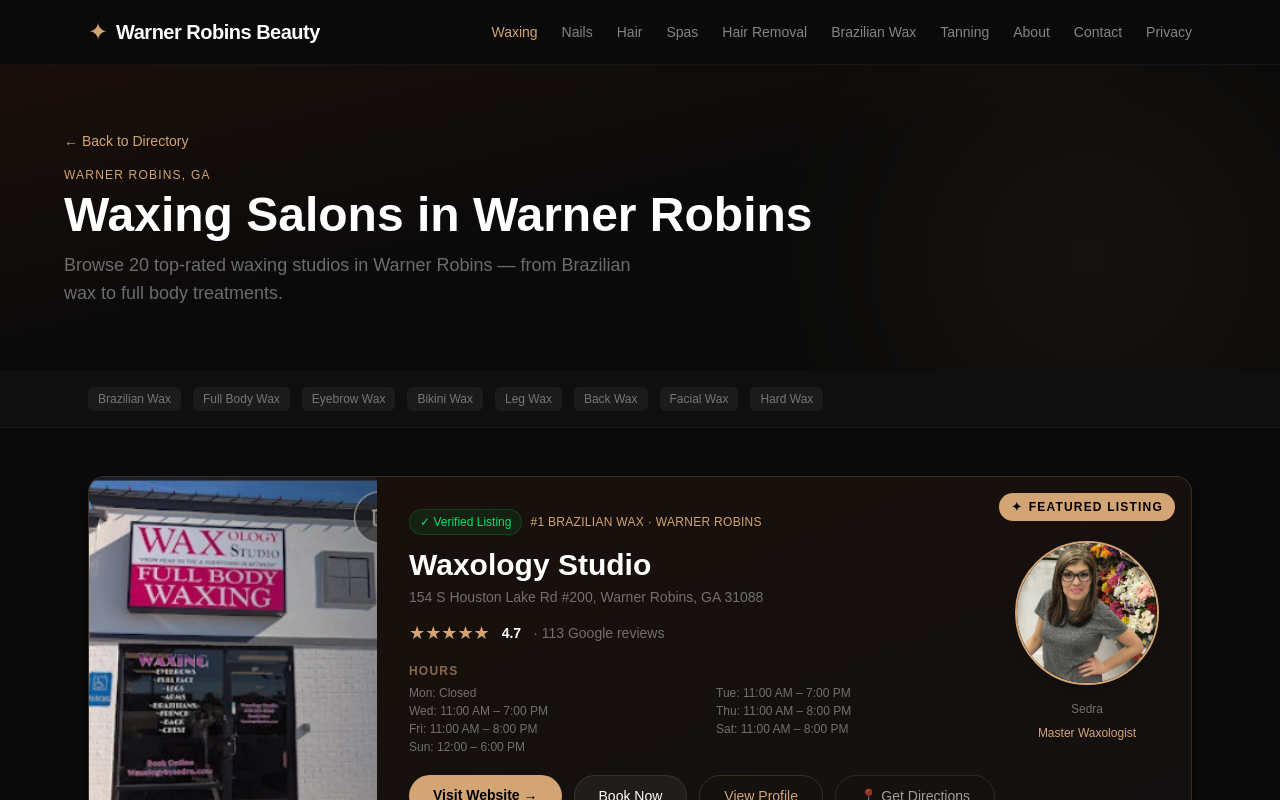
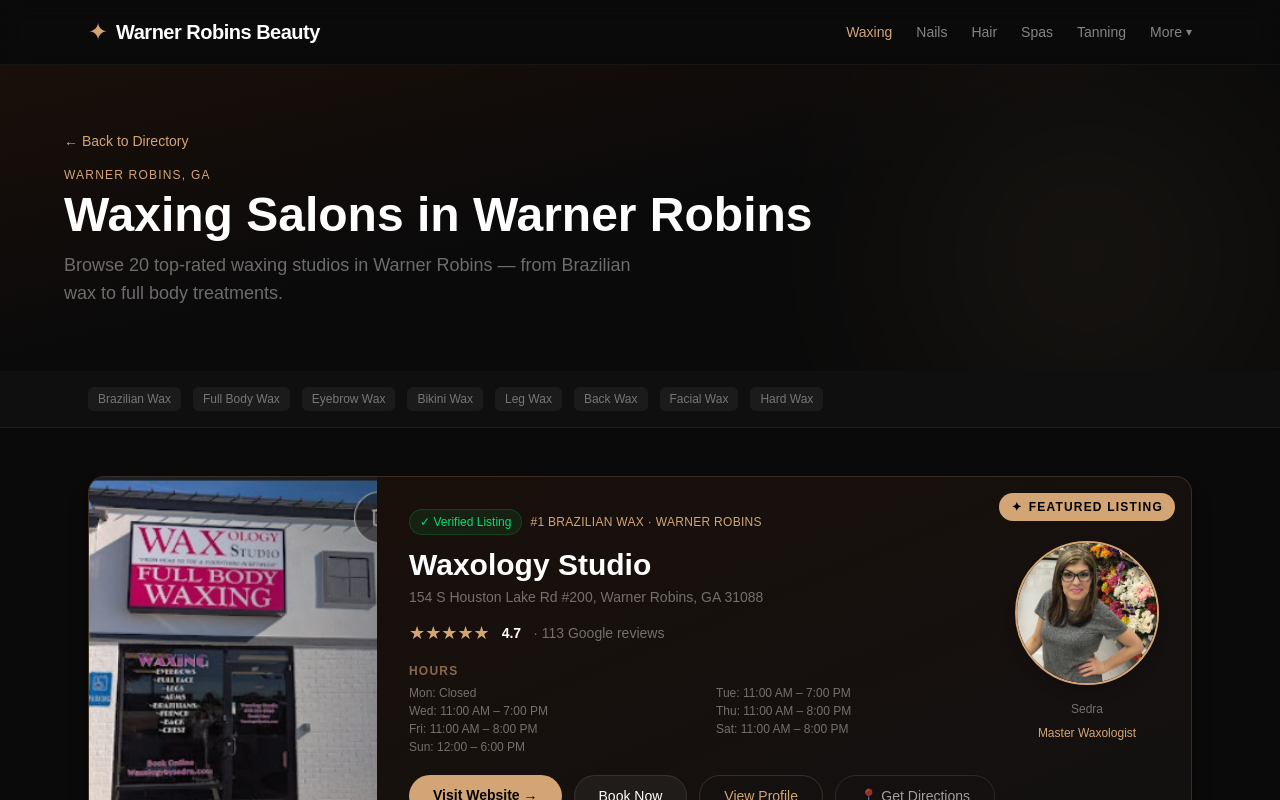
Before and after one commit to skenned23/warnerrobinsbeauty, a Next.js app: page /waxing in a window 1280 px wide. Shown: the top 800 px of the page. Built offline with nearby package versions, Linux system fonts and the light colour scheme; a web font is replaced by a local one.

Commit message:
feat: replace hardcoded nav with Navbar component in waxing page

```diff
--- a/app/about/page.tsx
+++ b/app/about/page.tsx
@@ -1,5 +1,6 @@
 import Link from "next/link";
 import type { Metadata } from "next";
+import Navbar from "../components/Navbar";
 
 export const metadata: Metadata = {
   title: "About — Warner Robins Beauty Directory",
--- a/app/brazilian-wax/page.tsx
+++ b/app/brazilian-wax/page.tsx
@@ -2,6 +2,7 @@ import fs from "fs";
 import path from "path";
 import Link from "next/link";
 import type { Metadata } from "next";
+import Navbar from "../components/Navbar";
 import FeaturedListing from "../components/FeaturedListing";
 
 export const metadata: Metadata = {
--- a/app/contact/page.tsx
+++ b/app/contact/page.tsx
@@ -1,5 +1,6 @@
 import Link from "next/link";
 import type { Metadata } from "next";
+import Navbar from "../components/Navbar";
 
 export const metadata: Metadata = {
   title: "Contact — Warner Robins Beauty Directory",
--- a/app/hair-removal/page.tsx
+++ b/app/hair-removal/page.tsx
@@ -2,6 +2,7 @@ import fs from "fs";
 import path from "path";
 import Link from "next/link";
 import type { Metadata } from "next";
+import Navbar from "../components/Navbar";
 import FeaturedListing from "../components/FeaturedListing";
 
 export const metadata: Metadata = {
--- a/app/hair-salons/page.tsx
+++ b/app/hair-salons/page.tsx
@@ -2,6 +2,7 @@ import fs from "fs";
 import path from "path";
 import Link from "next/link";
 import type { Metadata } from "next";
+import Navbar from "../components/Navbar";
 
 export const metadata: Metadata = {
   title: "Hair Salons in Warner Robins, GA — Best Hair Stylists Near You",
--- a/app/nail-salons/page.tsx
+++ b/app/nail-salons/page.tsx
@@ -2,6 +2,7 @@ import fs from "fs";
 import path from "path";
 import Link from "next/link";
 import type { Metadata } from "next";
+import Navbar from "../components/Navbar";
 
 export const metadata: Metadata = {
   title: "Nail Salons in Warner Robins, GA — Best Manicure & Pedicure Near You",
--- a/app/page.tsx
+++ b/app/page.tsx
@@ -2,6 +2,7 @@ import fs from "fs";
 import path from "path";
 import Link from "next/link";
 import type { Metadata } from "next";
+import Navbar from "../components/Navbar";
 import FeaturedListing from "./components/FeaturedListing";
 
 export const metadata: Metadata = {
--- a/app/privacy/page.tsx
+++ b/app/privacy/page.tsx
@@ -1,5 +1,6 @@
 import Link from "next/link";
 import type { Metadata } from "next";
+import Navbar from "../components/Navbar";
 
 export const metadata: Metadata = {
   title: "Privacy Policy — Warner Robins Beauty Directory",
--- a/app/spas/page.tsx
+++ b/app/spas/page.tsx
@@ -2,6 +2,7 @@ import fs from "fs";
 import path from "path";
 import Link from "next/link";
 import type { Metadata } from "next";
+import Navbar from "../components/Navbar";
 
 export const metadata: Metadata = {
   title: "Spas in Warner Robins, GA — Best Massage & Facial Near You",
--- a/app/tanning-salons/page.tsx
+++ b/app/tanning-salons/page.tsx
@@ -2,6 +2,7 @@ import fs from "fs";
 import path from "path";
 import Link from "next/link";
 import type { Metadata } from "next";
+import Navbar from "../components/Navbar";
 
 export const metadata: Metadata = {
   title: "Tanning Salons in Warner Robins, GA — Best Tanning Near You",
--- a/app/waxing/page.tsx
+++ b/app/waxing/page.tsx
@@ -1,7 +1,7 @@
 import fs from "fs";
 import FeaturedListing from "../components/FeaturedListing";
+import Navbar from "../components/Navbar";
 import path from "path";
-import Link from "next/link";
 import type { Metadata } from "next";
 
 export const metadata: Metadata = {
@@ -60,34 +60,14 @@ export default function WaxingPage() {
   return (
     <main className="min-h-screen bg-[#0A0A0A] text-white">
 
-      {/* Nav */}
-      <header className="sticky top-0 z-50 bg-[#0A0A0A]/90 backdrop-blur-md border-b border-white/5">
-        <div className="max-w-6xl mx-auto px-6 py-4 flex items-center justify-between">
-          <Link href="/" className="flex items-center gap-2">
-            <span className="text-[#D4A574] text-2xl">✦</span>
-            <span className="text-xl font-semibold tracking-tight">Warner Robins Beauty</span>
-          </Link>
-          <nav className="hidden md:flex gap-6 text-sm text-white/50">
-            <Link href="/waxing" className="text-[#D4A574] font-medium">Waxing</Link>
-            <Link href="/nail-salons" className="hover:text-[#D4A574] transition-colors">Nails</Link>
-            <Link href="/hair-salons" className="hover:text-[#D4A574] transition-colors">Hair</Link>
-            <Link href="/spas" className="hover:text-[#D4A574] transition-colors">Spas</Link>
-            <Link href="/hair-removal" className="hover:text-[#D4A574] transition-colors">Hair Removal</Link>
-            <Link href="/brazilian-wax" className="hover:text-[#D4A574] transition-colors">Brazilian Wax</Link>
-            <Link href="/tanning-salons" className="hover:text-[#D4A574] transition-colors">Tanning</Link>
-            <Link href="/about" className="hover:text-[#D4A574] transition-colors">About</Link>
-            <Link href="/contact" className="hover:text-[#D4A574] transition-colors">Contact</Link>
-            <Link href="/privacy" className="hover:text-[#D4A574] transition-colors">Privacy</Link>
-          </nav>
-        </div>
-      </header>
+      <Navbar />
 
       {/* Hero */}
       <section className="relative py-16 px-6 overflow-hidden">
         <div className="absolute inset-0 bg-gradient-to-br from-[#1a0f0a] via-[#0A0A0A] to-[#0A0A0A]" />
         <div className="absolute top-0 right-0 w-96 h-96 rounded-full bg-[#D4A574] opacity-[0.06] blur-[100px]" />
         <div className="relative max-w-6xl mx-auto">
-          <Link href="/" className="text-[#D4A574] text-sm hover:underline mb-4 inline-block">← Back to Directory</Link>
+          <a href="/" className="text-[#D4A574] text-sm hover:underline mb-4 inline-block">← Back to Directory</a>
           <p className="text-[#D4A574] text-xs font-medium tracking-widest uppercase mb-2">Warner Robins, GA</p>
           <h1 className="text-4xl md:text-5xl font-bold mb-3">Waxing Salons in Warner Robins</h1>
           <p className="text-white/40 text-lg max-w-xl">
@@ -121,7 +101,7 @@ export default function WaxingPage() {
             const slug = getSlug(biz);
             const mapsUrl = `https://www.google.com/maps/search/?api=1&query=${encodeURIComponent(biz.name + " " + biz.address)}`;
             return (
-              <Link key={biz.id || biz.name} href={`/${slug}`}
+              <a key={biz.id || biz.name} href={`/${slug}`}
                 className="group bg-white/[0.02] rounded-xl border border-white/5 hover:border-[#D4A574]/30 hover:bg-white/[0.05] overflow-hidden transition-all duration-200">
                 <div className="h-44 overflow-hidden relative">
                   {photoUrl ? (
@@ -144,7 +124,7 @@ export default function WaxingPage() {
                   {biz.phone && <p className="text-xs text-white/30 mb-1">{biz.phone}</p>}
                   <a href={mapsUrl} target="_blank" rel="noopener noreferrer" className="mt-2 inline-block text-xs text-[#D4A574] hover:underline">📍 Get Directions</a>
                 </div>
-              </Link>
+              </a>
             );
           })}
         </div>
@@ -164,16 +144,16 @@ export default function WaxingPage() {
             <span className="text-[#D4A574]">✦</span> Warner Robins Beauty Directory
           </div>
           <nav className="flex gap-6 flex-wrap justify-center">
-            <Link href="/waxing" className="text-[#D4A574]">Waxing</Link>
-            <Link href="/nail-salons" className="hover:text-[#D4A574] transition-colors">Nails</Link>
-            <Link href="/hair-salons" className="hover:text-[#D4A574] transition-colors">Hair</Link>
-            <Link href="/spas" className="hover:text-[#D4A574] transition-colors">Spas</Link>
-            <Link href="/hair-removal" className="hover:text-[#D4A574] transition-colors">Hair Removal</Link>
-            <Link href="/brazilian-wax" className="hover:text-[#D4A574] transition-colors">Brazilian Wax</Link>
-            <Link href="/tanning-salons" className="hover:text-[#D4A574] transition-colors">Tanning</Link>
-            <Link href="/about" className="hover:text-[#D4A574] transition-colors">About</Link>
-            <Link href="/contact" className="hover:text-[#D4A574] transition-colors">Contact</Link>
-            <Link href="/privacy" className="hover:text-[#D4A574] transition-colors">Privacy</Link>
+            <a href="/waxing" className="text-[#D4A574]">Waxing</a>
+            <a href="/nail-salons" className="hover:text-[#D4A574] transition-colors">Nails</a>
+            <a href="/hair-salons" className="hover:text-[#D4A574] transition-colors">Hair</a>
+            <a href="/spas" className="hover:text-[#D4A574] transition-colors">Spas</a>
+            <a href="/hair-removal" className="hover:text-[#D4A574] transition-colors">Hair Removal</a>
+            <a href="/brazilian-wax" className="hover:text-[#D4A574] transition-colors">Brazilian Wax</a>
+            <a href="/tanning-salons" className="hover:text-[#D4A574] transition-colors">Tanning</a>
+            <a href="/about" className="hover:text-[#D4A574] transition-colors">About</a>
+            <a href="/contact" className="hover:text-[#D4A574] transition-colors">Contact</a>
+            <a href="/privacy" className="hover:text-[#D4A574] transition-colors">Privacy</a>
           </nav>
           <p>© {new Date().getFullYear()} warnerrobinsbeauty.com</p>
         </div>
```
